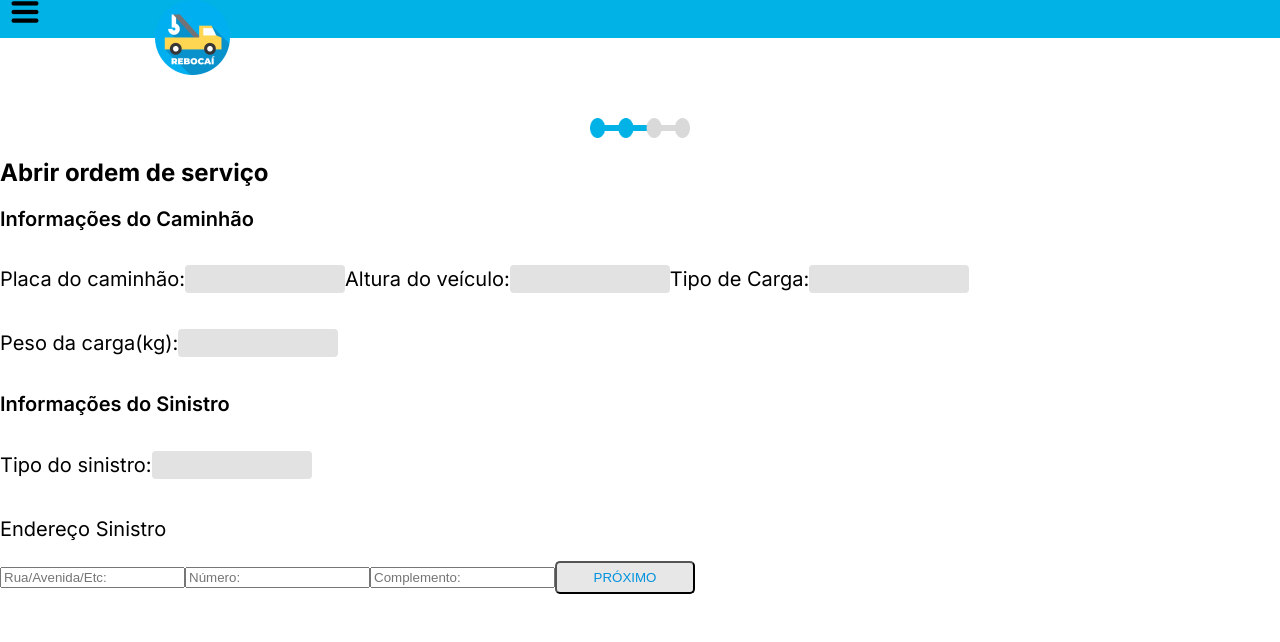
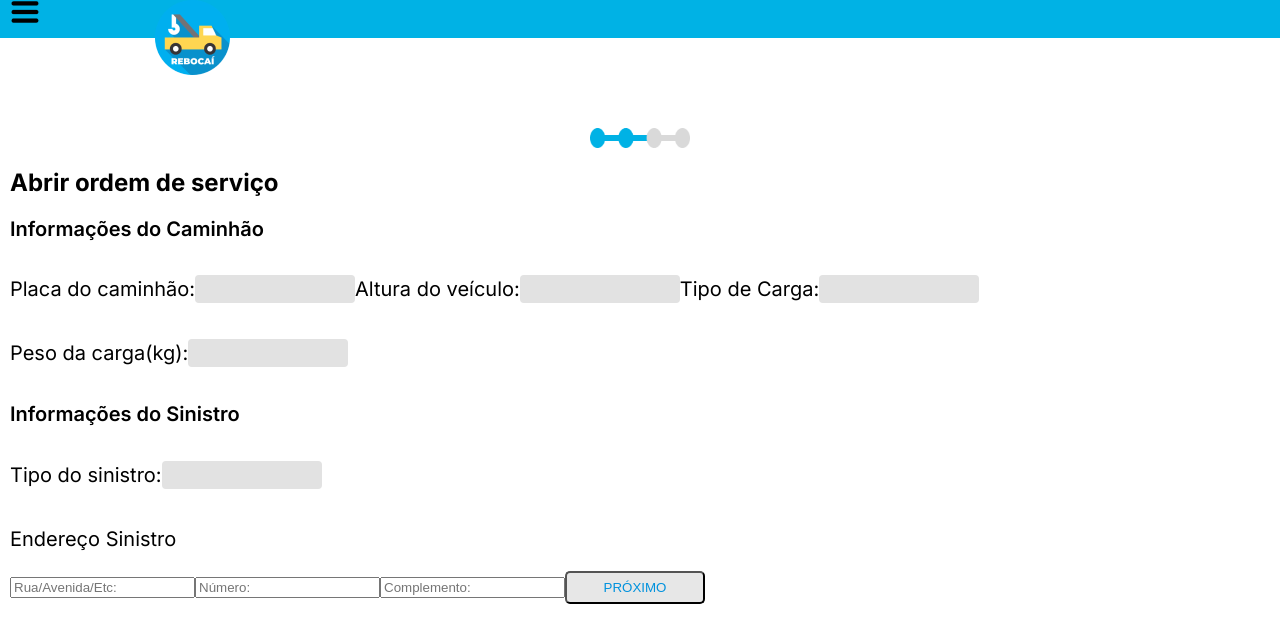
Before and after one commit to EzequielBispo/RebocAI, a Next.js app: page / in a window 1280 px wide. Shown: the top 642 px of the page. Built offline with nearby package versions, Linux system fonts and the light colour scheme.

Commit message:
Margem de 10 pixels adicionada.

```diff
--- a/src/app/components/SectionComponent.js
+++ b/src/app/components/SectionComponent.js
@@ -9,7 +9,7 @@ import Caminho from "next/image";
 
 export default function Home() {
   return (
-    <section>
+    <section style={{margin: 10}}>
       <div style={{display: "flex", justifyContent: "space-around"}}>
         <Caminho src="/caminho.png" width={100} height={20} style={{marginTop: "10vh", display: "flex"}}/>
       </div>
```
